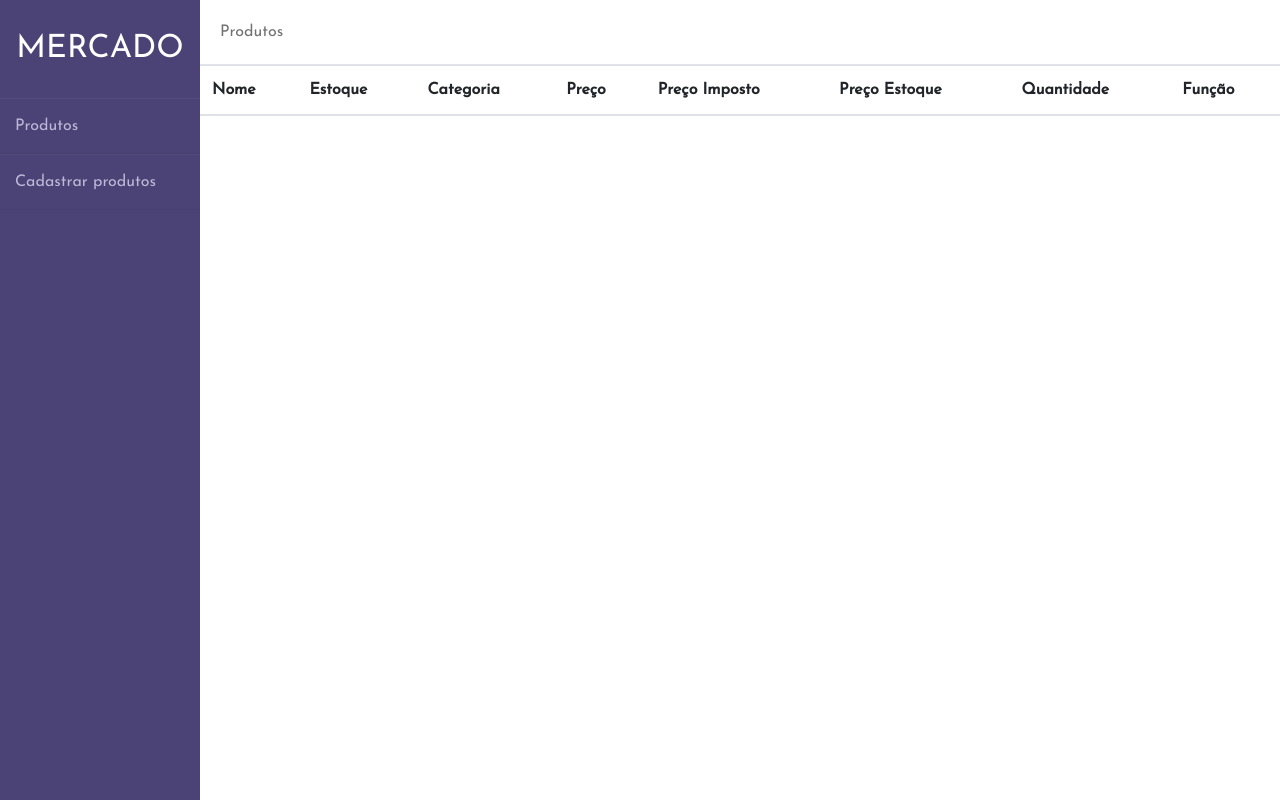
After one commit to JoaoCardoso02/Market-system, a PHP site: page /views/index.html in a window 1280 px wide. The commit adds this page. Run offline with PHP 8.4, Linux system fonts and the light colour scheme; lists and menus that the app fills with data are empty.

Commit message:
Front-end e banco

```diff
--- /dev/null
+++ b/assets/css/styles.css
@@ -0,0 +1,80 @@
+@import url('https://fonts.googleapis.com/css?family=Josefin+Sans&display=swap');
+
+*{
+  margin: 0;
+  padding: 0;
+  box-sizing: border-box;
+  list-style: none;
+  text-decoration: none;
+  font-family: 'Josefin Sans', sans-serif;
+}
+
+body{
+   background-color: #f3f5f9;
+}
+
+.menu-link:link {
+    text-decoration: none;
+}
+
+.wrapper{
+  display: flex;
+  position: relative;
+}
+
+.wrapper .sidebar{
+  width: 200px;
+  height: 100%;
+  background: #4b4276;
+  padding: 30px 0px;
+  position: fixed;
+}
+
+.wrapper .sidebar h2{
+  color: #fff;
+  text-transform: uppercase;
+  text-align: center;
+  margin-bottom: 30px;
+}
+
+.wrapper .sidebar ul li{
+  padding: 15px;
+  border-bottom: 1px solid #bdb8d7;
+  border-bottom: 1px solid rgba(0,0,0,0.05);
+  border-top: 1px solid rgba(255,255,255,0.05);
+}
+
+.wrapper .sidebar ul li a{
+  color: #bdb8d7;
+  display: block;
+}
+
+.wrapper .sidebar ul li a .fas{
+  width: 25px;
+}
+
+.wrapper .sidebar ul li:hover{
+  background-color: #594f8d;
+}
+
+.wrapper .sidebar ul li:hover a{
+  color: #fff;
+}
+
+.wrapper .main_content{
+  width: 100%;
+  margin-left: 200px;
+}
+
+.wrapper .main_content .header{
+  padding: 20px;
+  background: #fff;
+  color: #717171;
+  border-bottom: 1px solid #e0e4e8;
+}
+/* .listagem{
+    margin-top: 2rem;
+} */
+.item{
+    border-top: none !important;
+}
--- /dev/null
+++ b/assets/js/main.js
@@ -0,0 +1,34 @@
+new Vue({
+    el: "#app",
+    data: {
+        message: 'Hello Vue from PHP!',
+        products: '',
+        value: '',
+        qtd: {}
+    },
+    created() {
+        fetch('./api.php?funcao=selectBanco&tabela=produtos,categorias&where=1')
+            .then(resposta => resposta.json())
+            .then(products => this.products = products)
+        // .then(products => {
+        //     products.forEach(product => {
+        //         this.qtd = {
+        //             id = products.id
+        //         }
+        //     });
+        // })
+    },
+    methods: {
+        mudaValor() {
+            console.log('1');
+
+        },
+        printaValor($id) {
+            $num = document.getElementById($id);
+            fetch('./api.php?funcao=alteraBanco&colunas=estoque&dados=35&tabela=produtos&where="id = 1"')
+
+
+
+        }
+    }
+});
--- a/conexao.php
+++ b/conexao.php
@@ -3,8 +3,8 @@
 function conexao(){
     define( 'MYSQL_HOST', 'localhost' );
     define( 'MYSQL_USER', 'root' );
-    define( 'MYSQL_PASSWORD', '' );
-    define( 'MYSQL_DB_NAME', 'pdo' );
+    define( 'MYSQL_PASSWORD', 'password' );
+    define( 'MYSQL_DB_NAME', 'banco' );
     try
     {
         $PDO = new PDO( 'mysql:host=' . MYSQL_HOST . ';dbname=' . MYSQL_DB_NAME, MYSQL_USER, MYSQL_PASSWORD );
--- /dev/null
+++ b/index.php
@@ -0,0 +1,6 @@
+<?php
+
+    include './query.php';
+    include './views/index.html';
+
+?>
--- /dev/null
+++ b/views/index.html
@@ -0,0 +1,89 @@
+<!DOCTYPE html>
+<html lang="en">
+
+<head>
+    <meta charset="UTF-8">
+    <meta name="viewport" content="width=device-width, initial-scale=1.0">
+    <title>Mercado</title>
+    <link rel="stylesheet" href="./assets/css/styles.css">
+    <link rel="stylesheet" href="https://stackpath.bootstrapcdn.com/bootstrap/4.4.1/css/bootstrap.min.css"
+        integrity="sha384-Vkoo8x4CGsO3+Hhxv8T/Q5PaXtkKtu6ug5TOeNV6gBiFeWPGFN9MuhOf23Q9Ifjh" crossorigin="anonymous">
+</head>
+<div id="app">
+    <div class="wrapper">
+        <div class="sidebar">
+            <h2>Mercado</h2>
+            <ul>
+                <li><a class="menu-link" href="#"><i class="fas fa-home"></i>Produtos</a></li>
+                <li><a class="menu-link" href="#"><i class="fas fa-user"></i>Cadastrar produtos</a></li>
+            </ul>
+        </div>
+        <div class="main_content">
+            <div class="header">Produtos</div>
+            <div class="listagem">
+                <table class="table">
+                    <thead>
+                        <tr>
+                            <th scope="col">Nome</th>
+                            <th scope="col">Estoque</th>
+                            <th scope="col">Categoria</th>
+                            <th scope="col">Preço</th>
+                            <th scope="col">Preço Imposto</th>
+                            <th scope="col">Preço Estoque</th>
+                            <th scope="col">Quantidade</th>
+                            <th scope="col">Função</th>
+
+                        </tr>
+                    </thead>
+                    <tbody>
+                        <tr v-for="produto in products">
+                            <td>{{ produto.nome }}</td>
+                            <td>{{ produto.estoque }}</td>
+                            <td>{{ produto.categoria }}</td>
+                            <td>{{ produto.preco }}</td>
+                            <td>{{ produto.preco_imposto }}</td>
+                            <td>{{ produto.preco * produto.estoque }}</td>
+                            <td><input v-bind:text="mudaValor" v-bind:id="produto.id" type="email" class="form-control">
+                            </td>
+                            <td><button type="button" v-on:click="printaValor(produto.id)"
+                                    v-bind:idProdutoSubmit="produto.id" class="btn btn-warning">Vender</button>
+                            </td>
+                        </tr>
+
+                    </tbody>
+                </table>
+            </div>
+        </div>
+    </div>
+</div>
+
+
+
+
+
+
+
+
+
+
+
+
+
+<script src="https://code.jquery.com/jquery-3.4.1.slim.min.js"
+    integrity="sha384-J6qa4849blE2+poT4WnyKhv5vZF5SrPo0iEjwBvKU7imGFAV0wwj1yYfoRSJoZ+n"
+    crossorigin="anonymous"></script>
+<script src="https://cdn.jsdelivr.net/npm/popper.js@1.16.0/dist/umd/popper.min.js"
+    integrity="sha384-Q6E9RHvbIyZFJoft+2mJbHaEWldlvI9IOYy5n3zV9zzTtmI3UksdQRVvoxMfooAo"
+    crossorigin="anonymous"></script>
+<script src="https://stackpath.bootstrapcdn.com/bootstrap/4.4.1/js/bootstrap.min.js"
+    integrity="sha384-wfSDF2E50Y2D1uUdj0O3uMBJnjuUD4Ih7YwaYd1iqfktj0Uod8GCExl3Og8ifwB6"
+    crossorigin="anonymous"></script>
+<script src="https://cdn.jsdelivr.net/npm/vue/dist/vue.js"></script>
+<script src="./assets/js/main.js"></script>
+
+
+<body>
+
+</body>
+
+</html>
```
Also changed, not shown: api.php (added, +17 -0 lines), home.html (renamed from index.htm), query.php (line endings or trailing spaces).
